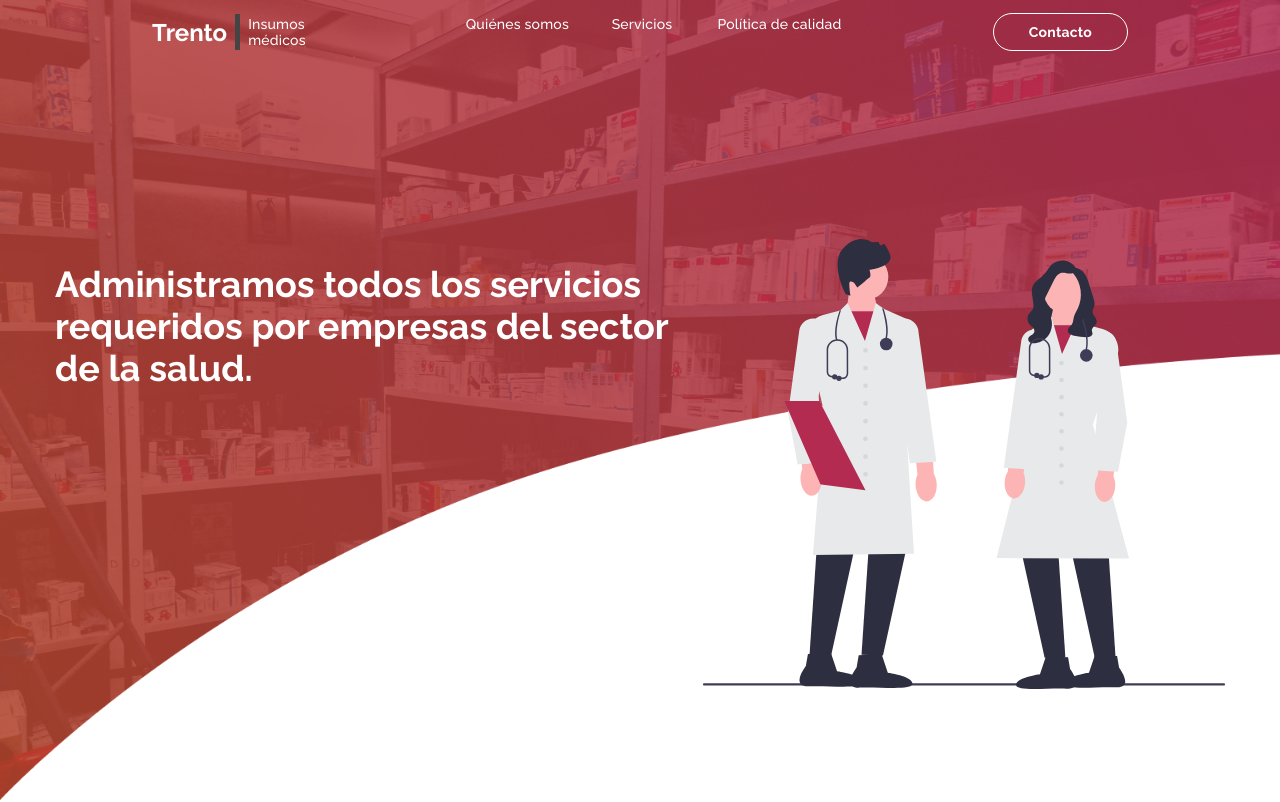
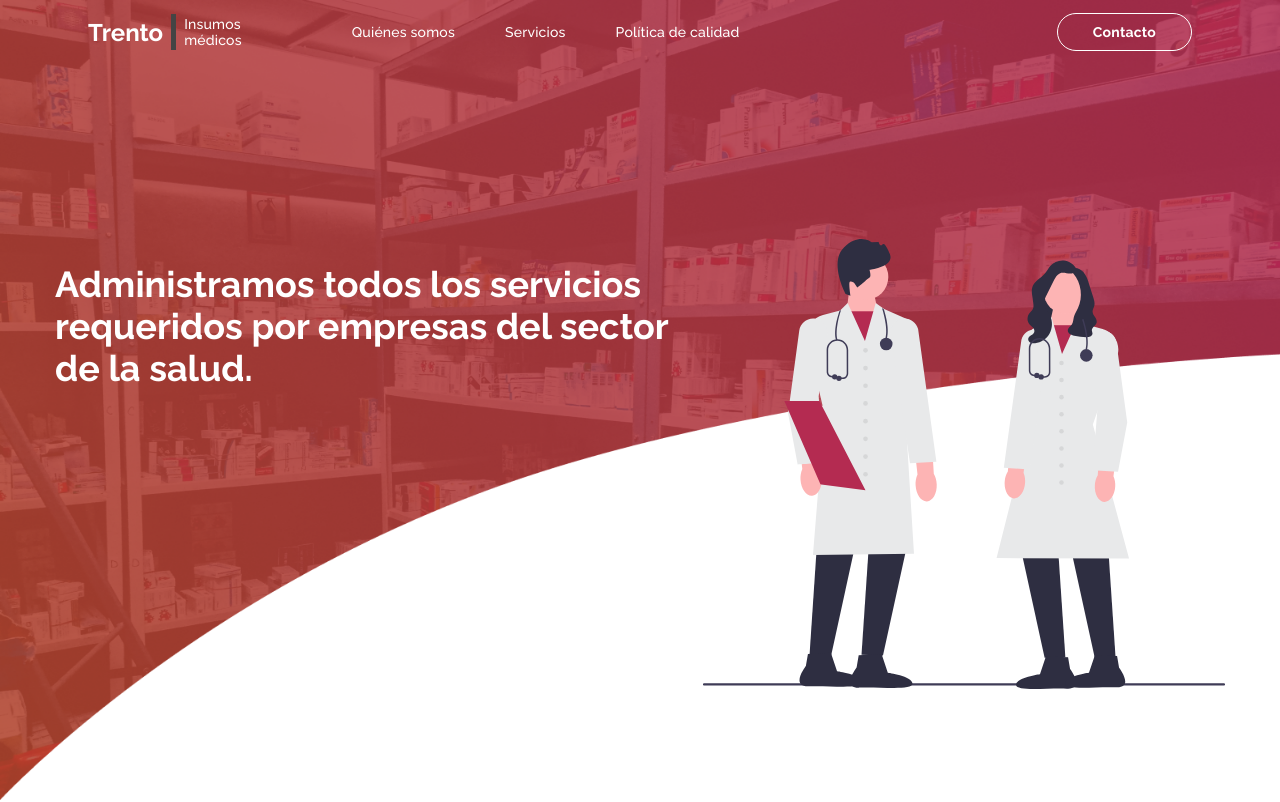
Before and after one commit to j-belec/trento, a React (Create React App) app: page / in a window 1280 px wide. Shown: the top 802 px of the page. Built offline with nearby package versions, Linux system fonts and the light colour scheme.

Commit message:
header responsive finished

```diff
--- a/src/sass/layout/_header.scss
+++ b/src/sass/layout/_header.scss
@@ -3,13 +3,17 @@
   top: 0px;
   height: 4.8rem;
   padding: $spacing-1 $spacing-2;
-  padding: $spacing-1 10%;
+  padding: $spacing-1 5%;
   z-index: 9999;
   // remove when hero background is coded
   color: #fff;
 
   &-bg-visible {
     background: $gradient-main;
+  }
+
+  @media (max-width: 1024px) {
+    padding: $spacing-1 2.5%;
   }
 
   /////////
@@ -23,17 +27,16 @@
 
     padding: 0 $spacing-3;
 
-    @media (max-width: 1200px) {
+    @media (max-width: 1400px) {
       gap: 10rem;
     }
 
-    @media (max-width: 1024px) {
+    @media (max-width: 1200px) {
       gap: 5rem;
     }
 
     @media (max-width: 900px) {
       gap: 2rem;
-      padding: 0;
     }
 
     @media (max-width: 768px) {
@@ -80,8 +83,12 @@
       align-items: center;
       gap: 3rem;
 
-      @media (max-width: 900px) {
+      @media (max-width: 1200px) {
         gap: 1rem;
+      }
+
+      @media (max-width: 1200px) {
+        gap: 0.2rem;
       }
     }
 
```
